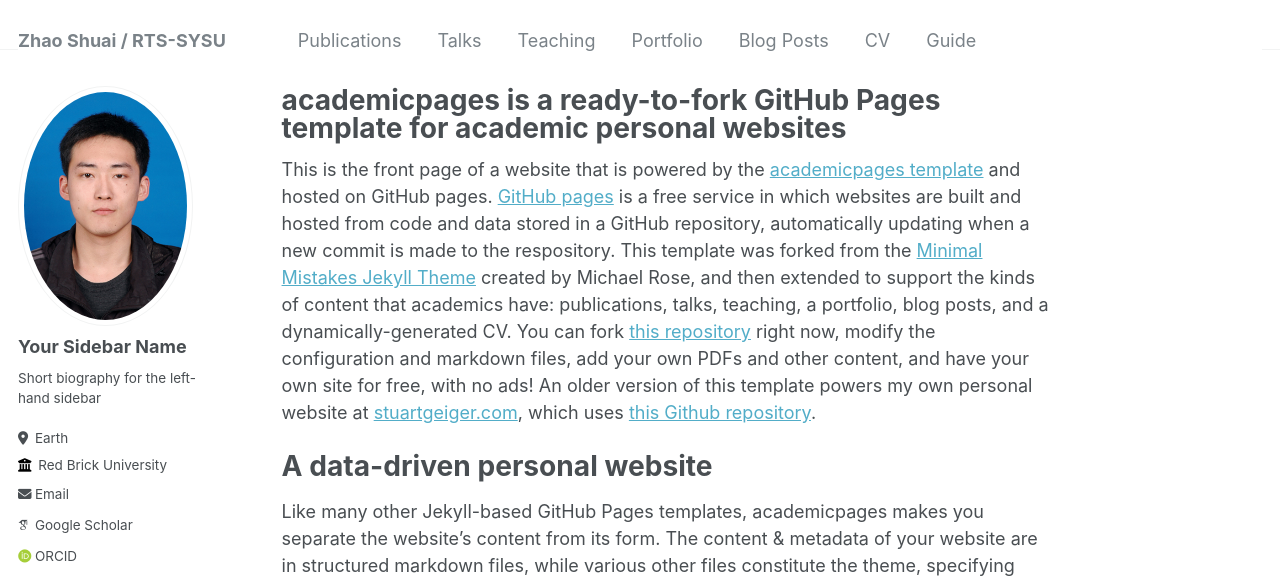
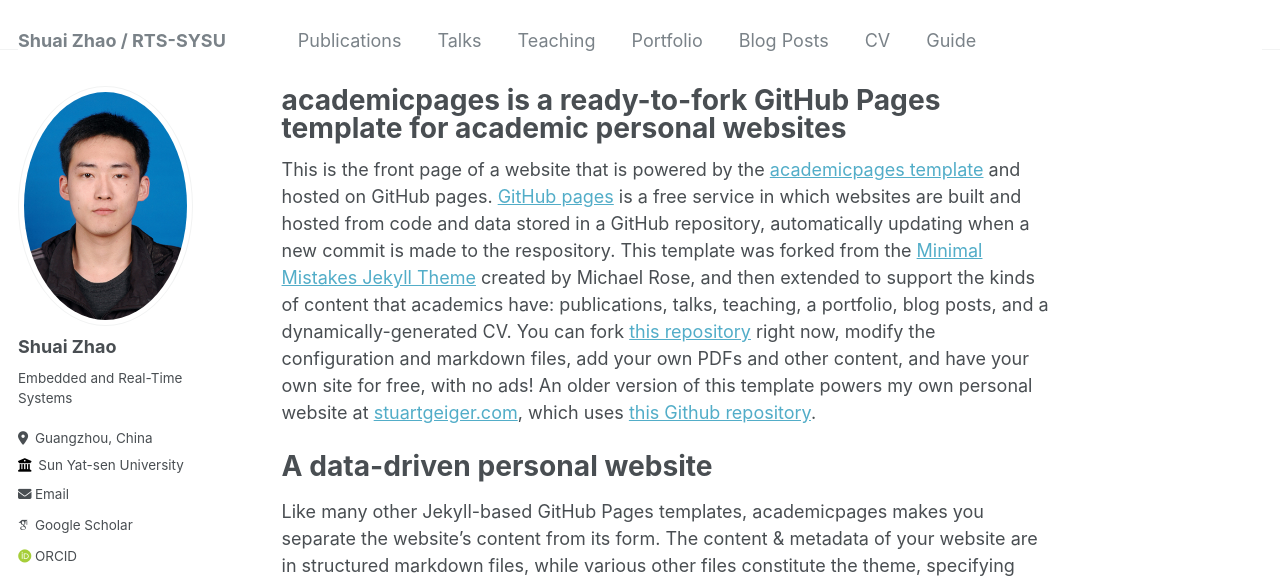
Before and after one commit to zs673/zs673.github.io, a Jekyll site: the page built from _pages/about.md, in a window 1280 px wide. Shown: the top 578 px of the page. Built offline with Jekyll 4.4.1, drawn with Linux system fonts in a browser that asks for light colours; some web fonts are replaced.

Commit message:
Update _config.yml

```diff
--- a/_config.yml
+++ b/_config.yml
@@ -8,7 +8,7 @@
 
 # Basic Site Settings
 locale                   : "cn-China"
-title                    : "Zhao Shuai / RTS-SYSU"
+title                    : "Shuai Zhao / RTS-SYSU"
 title_separator          : "-"
 name                     : &name "Zhao Shuai"
 description              : &description "personal description"
@@ -22,13 +22,13 @@ repository               : "zs673/zs673.github.io"
 author:
   # Biographic information
   avatar           : "shuai.jpg"
-  name             : "Your Sidebar Name"
+  name             : "Shuai Zhao"
   pronouns         : # example: "she/her"
-  bio              : "Short biography for the left-hand sidebar"
-  location         : "Earth"
-  employer         : "Red Brick University"
+  bio              : "Embedded and Real-Time Systems"
+  location         : "Guangzhou, China"
+  employer         : "Sun Yat-sen University"
   uri              : # URL
-  email            : "none@example.org"
+  email            : "zhaosh56@mail.sysu.edu.cn"
 
   # Academic websites
   arxiv            : # URL - Update with the correct link to your profile
```
